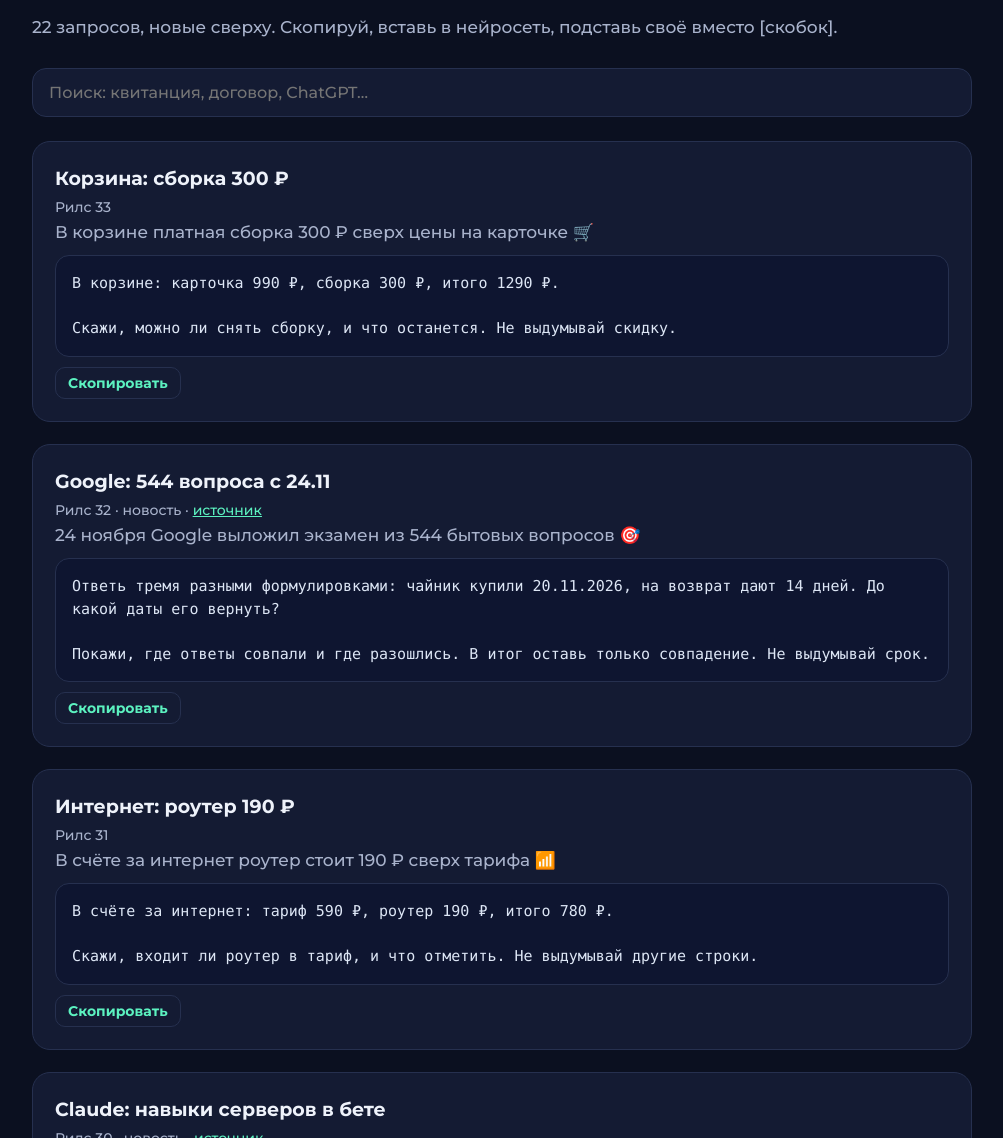
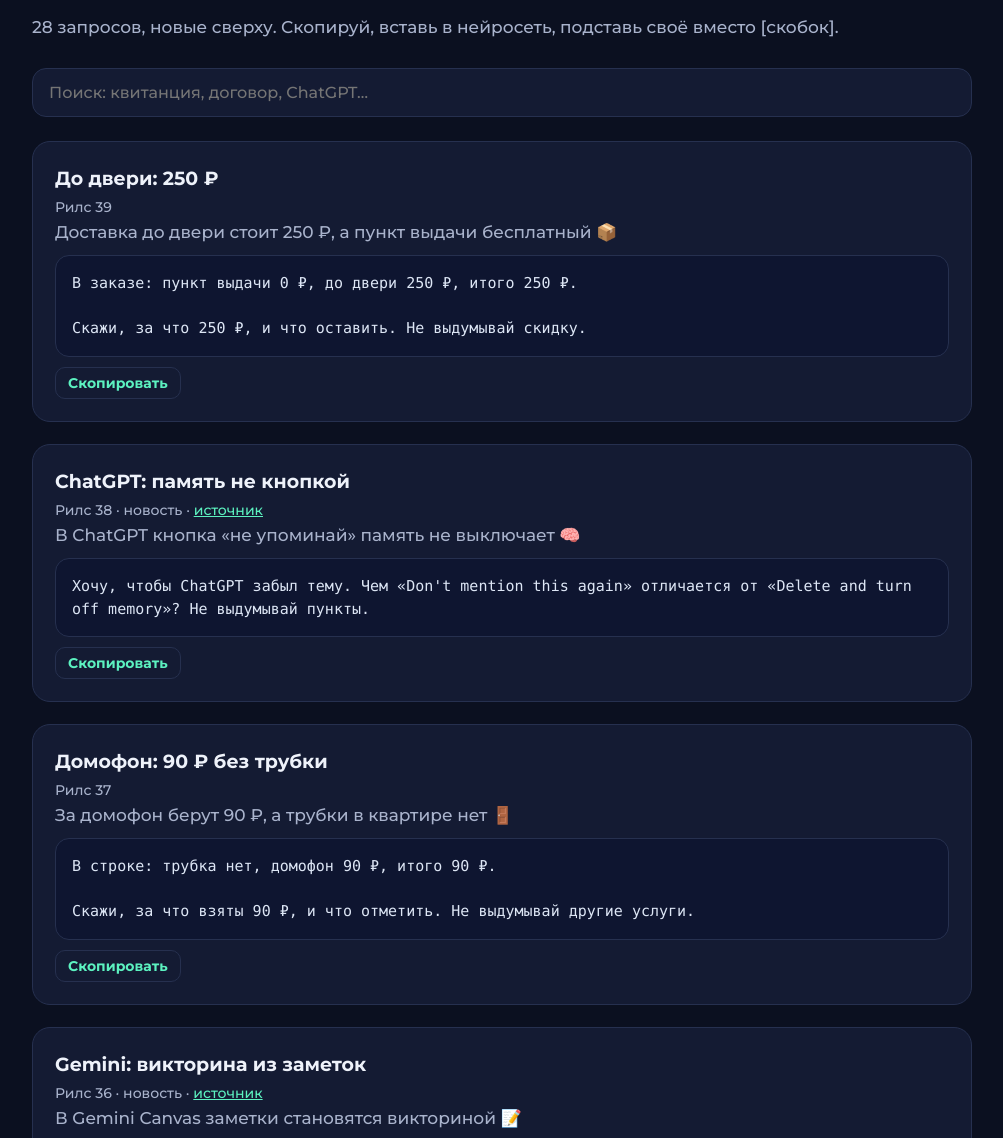
Before and after one commit to aidevsoft/ai-prosto, a plain HTML site: page site/prompts.html in a window 1280 px wide. Shown: the part 134-1272 px from the top of the page, without its empty margins (138-1141 px from the left). Drawn offline with Linux system fonts and the light colour scheme.

Commit message:
tg: pairs reel34-39
Co-authored-by: Cursor <cursoragent@cursor.com>

```diff
--- a/site/prompts.html
+++ b/site/prompts.html
@@ -16,8 +16,20 @@
   <nav><a href="prompts.html">Запросы</a><a href="#guides">Гайды</a><a href="https://t.me/about_ai_easy?utm_source=site&utm_medium=prompts&utm_campaign=ai_prosto">Telegram</a></nav>
 </header>
 <h1 style="font-size:36px;margin:10px 0 6px">Запросы из рилсов</h1>
-<p style="color:var(--muted)">22 запросов, новые сверху. Скопируй, вставь в нейросеть, подставь своё вместо [скобок].</p>
+<p style="color:var(--muted)">28 запросов, новые сверху. Скопируй, вставь в нейросеть, подставь своё вместо [скобок].</p>
 <input class="filter" placeholder="Поиск: квитанция, договор, ChatGPT…">
+<div class="lib-item card" id="reel39"><h3>До двери: 250 ₽</h3><div class="meta">Рилс 39</div><p>Доставка до двери стоит 250 ₽, а пункт выдачи бесплатный 📦</p><div class="prompt" id="p39">В заказе: пункт выдачи 0 ₽, до двери 250 ₽, итого 250 ₽.
+
+Скажи, за что 250 ₽, и что оставить. Не выдумывай скидку.</div><button class="copy" data-for="p39">Скопировать</button></div>
+<div class="lib-item card" id="reel38"><h3>ChatGPT: память не кнопкой</h3><div class="meta">Рилс 38 · новость · <a href="https://help.openai.com/en/articles/8590148-memory-in-chatgpt">источник</a></div><p>В ChatGPT кнопка «не упоминай» память не выключает 🧠</p><div class="prompt" id="p38">Хочу, чтобы ChatGPT забыл тему. Чем «Don&#x27;t mention this again» отличается от «Delete and turn off memory»? Не выдумывай пункты.</div><button class="copy" data-for="p38">Скопировать</button></div>
+<div class="lib-item card" id="reel37"><h3>Домофон: 90 ₽ без трубки</h3><div class="meta">Рилс 37</div><p>За домофон берут 90 ₽, а трубки в квартире нет 🚪</p><div class="prompt" id="p37">В строке: трубка нет, домофон 90 ₽, итого 90 ₽.
+
+Скажи, за что взяты 90 ₽, и что отметить. Не выдумывай другие услуги.</div><button class="copy" data-for="p37">Скопировать</button></div>
+<div class="lib-item card" id="reel36"><h3>Gemini: викторина из заметок</h3><div class="meta">Рилс 36 · новость · <a href="https://blog.google/innovation-and-ai/products/gemini-app/gemini-canvas-tasks/">источник</a></div><p>В Gemini Canvas заметки становятся викториной 📝</p><div class="prompt" id="p36">У меня заметки. Сделай в Gemini Canvas викторину по ним. Не выдумывай факты, которых нет в заметках.</div><button class="copy" data-for="p36">Скопировать</button></div>
+<div class="lib-item card" id="reel35"><h3>Облако: 199 ₽ при нуле</h3><div class="meta">Рилс 35</div><p>За облако берут 199 ₽, а занято ноль гигабайт ☁️</p><div class="prompt" id="p35">В тарифе облака: занято 0 ГБ, план 100 ГБ, плата 199 ₽, итого 199 ₽.
+
+Скажи, за что взяты 199 ₽, и что отключить. Не выдумывай файлы.</div><button class="copy" data-for="p35">Скопировать</button></div>
+<div class="lib-item card" id="reel34"><h3>Claude: память включена</h3><div class="meta">Рилс 34 · новость · <a href="https://support.claude.com/en/articles/11817273-use-claude-s-chat-search-and-memory-to-build-on-previous-context">источник</a></div><p>У Claude память уже включена по умолчанию 🧠</p><div class="prompt" id="p34">Память Claude включена по умолчанию. Пауза сохраняет старую память и не пишет новую. Где поставить паузу и стирает ли она память? Не выдумывай пункты меню.</div><button class="copy" data-for="p34">Скопировать</button></div>
 <div class="lib-item card" id="reel33"><h3>Корзина: сборка 300 ₽</h3><div class="meta">Рилс 33</div><p>В корзине платная сборка 300 ₽ сверх цены на карточке 🛒</p><div class="prompt" id="p33">В корзине: карточка 990 ₽, сборка 300 ₽, итого 1290 ₽.
 
 Скажи, можно ли снять сборку, и что останется. Не выдумывай скидку.</div><button class="copy" data-for="p33">Скопировать</button></div>
```
Also changed, not shown: 7 other files.
